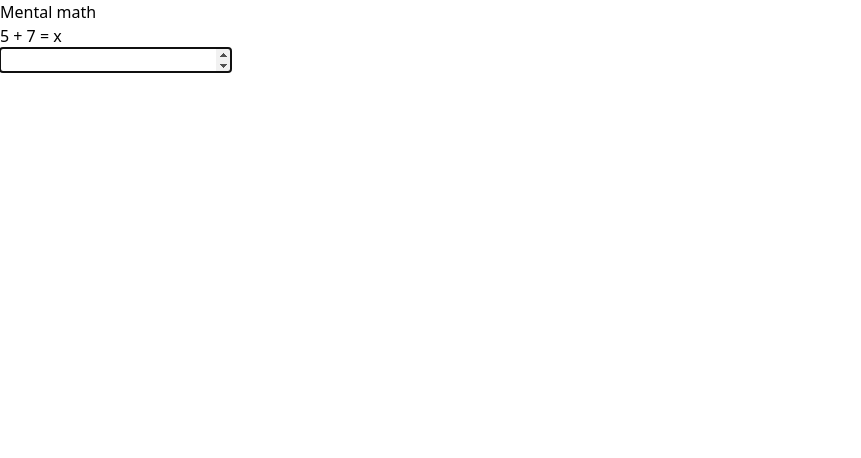
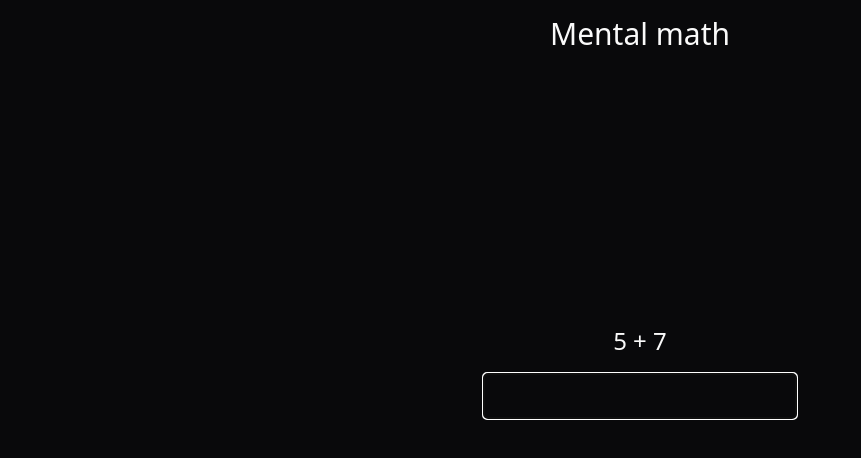
Before and after one commit to thendd/mental-calc, a Nuxt app: page / in a window 1280 px wide. Shown: the top 458 px of the page, without its empty margins (0-861 px from the left). Built offline with nearby package versions, Linux system fonts and the light colour scheme.

Commit message:
style(tailwindcss): add styles

```diff
--- a/app/app.vue
+++ b/app/app.vue
@@ -1,13 +1,21 @@
 <template>
-  <header>
+  <header class="w-screen mt-4 flex text-center justify-center text-3xl">
     <h1>Mental math</h1>
   </header>
-  <main>
-    <h2>
-      {{ currentOperation?.left }} {{ currentOperation?.sign }}
-      {{ currentOperation?.right }} = x
-    </h2>
-    <input v-model="givenAnswer" :oninput="onChange" type="number" autofocus />
+  <main class="w-screen h-[80vh] flex text-center justify-center flex-col">
+    <section class="">
+      <h2 class="text-2xl">
+        {{ currentOperation?.left }} {{ currentOperation?.sign }}
+        {{ currentOperation?.right }}
+      </h2>
+      <input
+        v-model="givenAnswer"
+        :oninput="onChange"
+        type="number"
+        autofocus
+        class="max-w-full"
+      >
+    </section>
   </main>
 </template>
 
@@ -42,25 +50,29 @@ const newOperation = () => {
 
     operationSign = operationSigns[generateRandomNumber(0, 1)] as string
     worth = 0.1
-  } else if (grade < 3) {
+  }
+  else if (grade < 3) {
     left = generateRandomNumber(0, 999)
     right = generateRandomNumber(0, 999)
 
     operationSign = operationSigns[generateRandomNumber(0, 1)] as string
     worth = 0.3
-  } else if (grade < 5) {
+  }
+  else if (grade < 5) {
     left = generateRandomNumber(0, 20)
     right = generateRandomNumber(0, 20)
 
     operationSign = operationSigns[2] as string
     worth = 0.5
-  } else if (grade < 8) {
+  }
+  else if (grade < 8) {
     left = generateRandomNumber(0, 200)
     right = generateRandomNumber(0, 200)
 
     operationSign = operationSigns[2] as string
     worth = 0.8
-  } else {
+  }
+  else {
     left = generateRandomNumber(0, 999)
     right = generateRandomNumber(0, 999)
 
--- a/app/assets/css/main.css
+++ b/app/assets/css/main.css
@@ -1 +1,25 @@
 @import 'tailwindcss';
+
+body {
+  @apply bg-zinc-950;
+}
+
+h1,
+h2 {
+  @apply text-zinc-50;
+}
+
+input {
+  @apply border-zinc-50 border rounded-sm p-2 text-zinc-50 text-xl mt-4;
+}
+
+input::-webkit-outer-spin-button,
+input::-webkit-inner-spin-button {
+  -webkit-appearance: none;
+  margin: 0;
+}
+
+input[type='number'] {
+  -moz-appearance: textfield;
+  appearance: textfield;
+}
--- a/nuxt.config.ts
+++ b/nuxt.config.ts
@@ -1,7 +1,11 @@
-// https://nuxt.com/docs/api/configuration/nuxt-config
+import tailwindcss from '@tailwindcss/vite'
+
 export default defineNuxtConfig({
   modules: ['@nuxt/eslint'],
   devtools: { enabled: true },
   css: ['~/assets/css/main.css'],
   compatibilityDate: '2025-07-15',
+  vite: {
+    plugins: [tailwindcss()],
+  },
 })
--- a/package.json
+++ b/package.json
@@ -13,6 +13,7 @@
   },
   "dependencies": {
     "@nuxt/eslint": "1.9.0",
+    "@tailwindcss/vite": "^4.1.13",
     "nuxt": "^4.1.2",
     "tailwindcss": "^4.1.13",
     "typescript": "^5.9.2",
```
Also changed, not shown: 1 other file (tests, documents, lock files or other folders).
